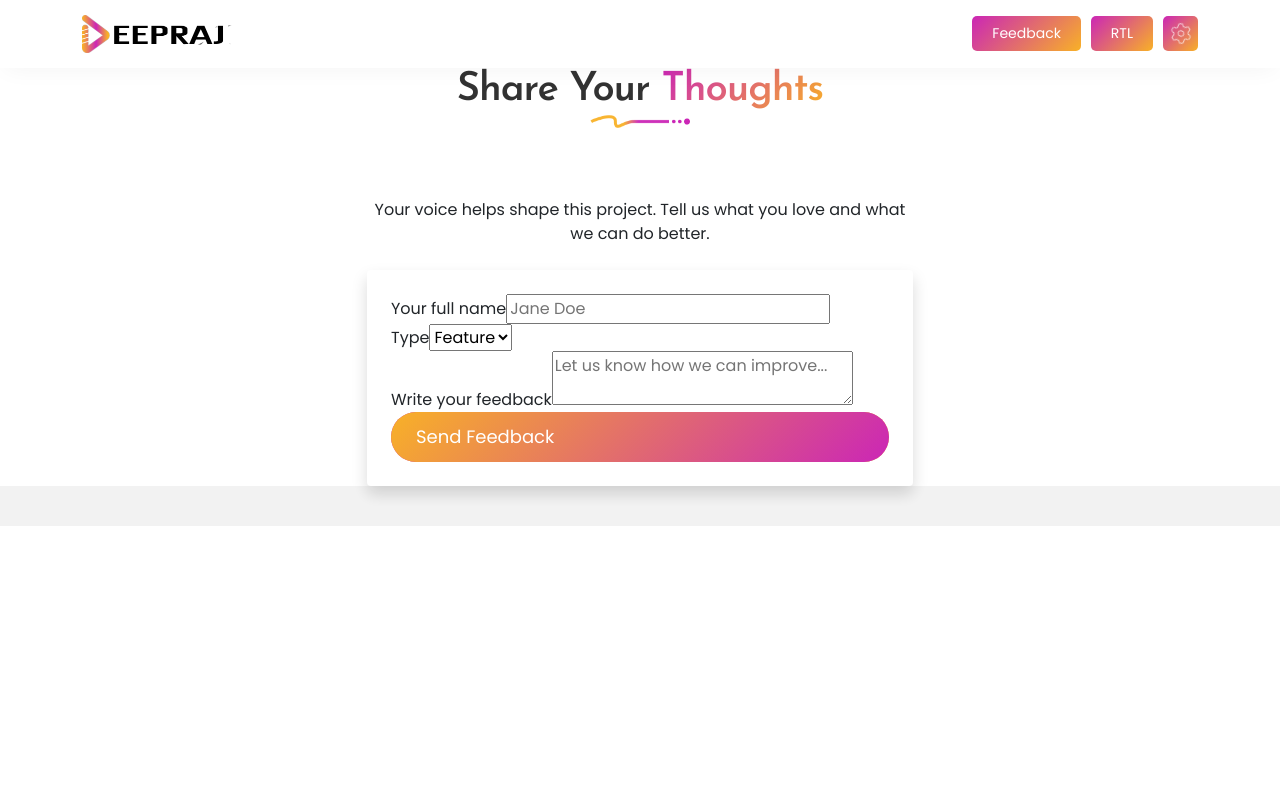
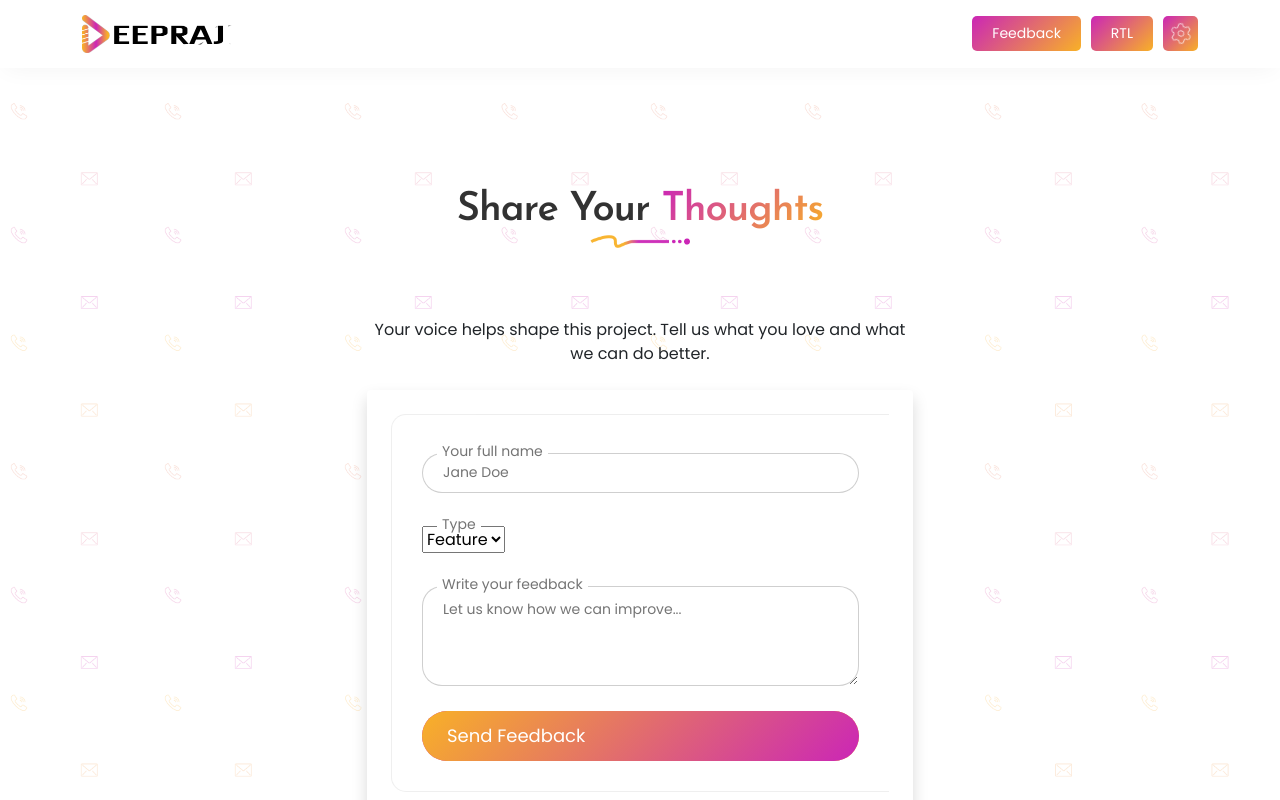
Before and after one commit to deeprajChouhan/portfolio, a React (Vite) app: page /feedback in a window 1280 px wide. Built offline with nearby package versions, Linux system fonts and the light colour scheme; no server answers.

Commit message:
style: align feedback form fields and labels

```diff
--- a/src/components/feedback/FeedbackSection.jsx
+++ b/src/components/feedback/FeedbackSection.jsx
@@ -36,6 +36,7 @@ const FeedbackSection = () => {
   }
 
   return (
+    <div className="contact">
       <div className="contact-content">
         <div className="container">
           <div className="row justify-content-center">
@@ -50,8 +51,10 @@ const FeedbackSection = () => {
               <div className="card-body p-4">
                 <form className="contact-form" onSubmit={handleSubmit}>
                   <div className="form-group">
-                    <label>Your full name</label>
+                    <label htmlFor="feedback-name">Your full name</label>
                     <input
+                      id="feedback-name"
+                      name="name"
                       type="text"
                       value={name}
                       onChange={e => setName(e.target.value)}
@@ -60,15 +63,23 @@ const FeedbackSection = () => {
                     />
                   </div>
                   <div className="form-group">
-                    <label>Type</label>
-                    <select value={type} onChange={e => setType(e.target.value)} required>
+                    <label htmlFor="feedback-type">Type</label>
+                    <select
+                      id="feedback-type"
+                      name="type"
+                      value={type}
+                      onChange={e => setType(e.target.value)}
+                      required
+                    >
                       <option value="feature">Feature</option>
                       <option value="bug">Bug</option>
                     </select>
                   </div>
                   <div className="form-group">
-                    <label>Write your feedback</label>
+                    <label htmlFor="feedback-message">Write your feedback</label>
                     <textarea
+                      id="feedback-message"
+                      name="feedback"
                       value={feedback}
                       onChange={e => setFeedback(e.target.value)}
                       placeholder="Let us know how we can improve..."
@@ -94,6 +105,7 @@ const FeedbackSection = () => {
         </div>
       </div>
     </div>
+    </div>
   )
 }
 
```
Lines whose indentation alone changed are shown as unchanged.
